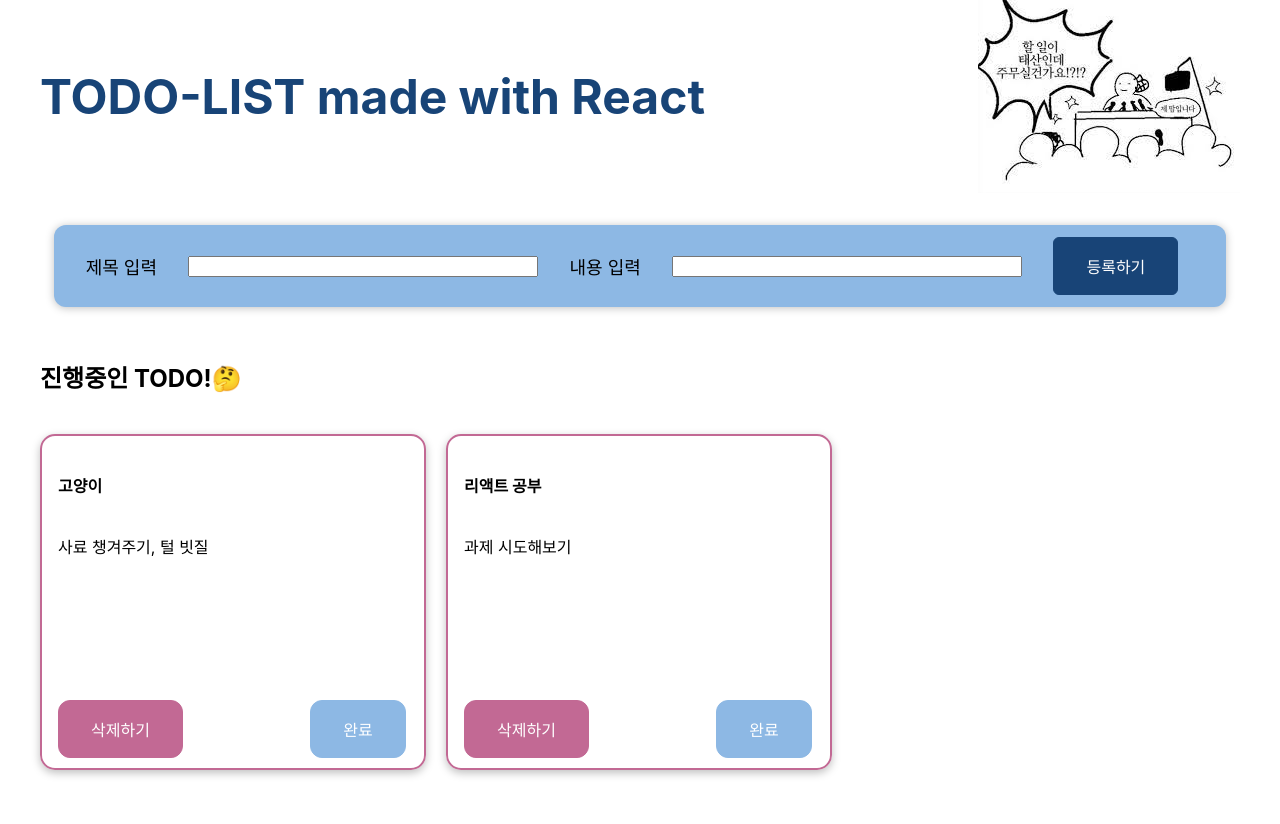
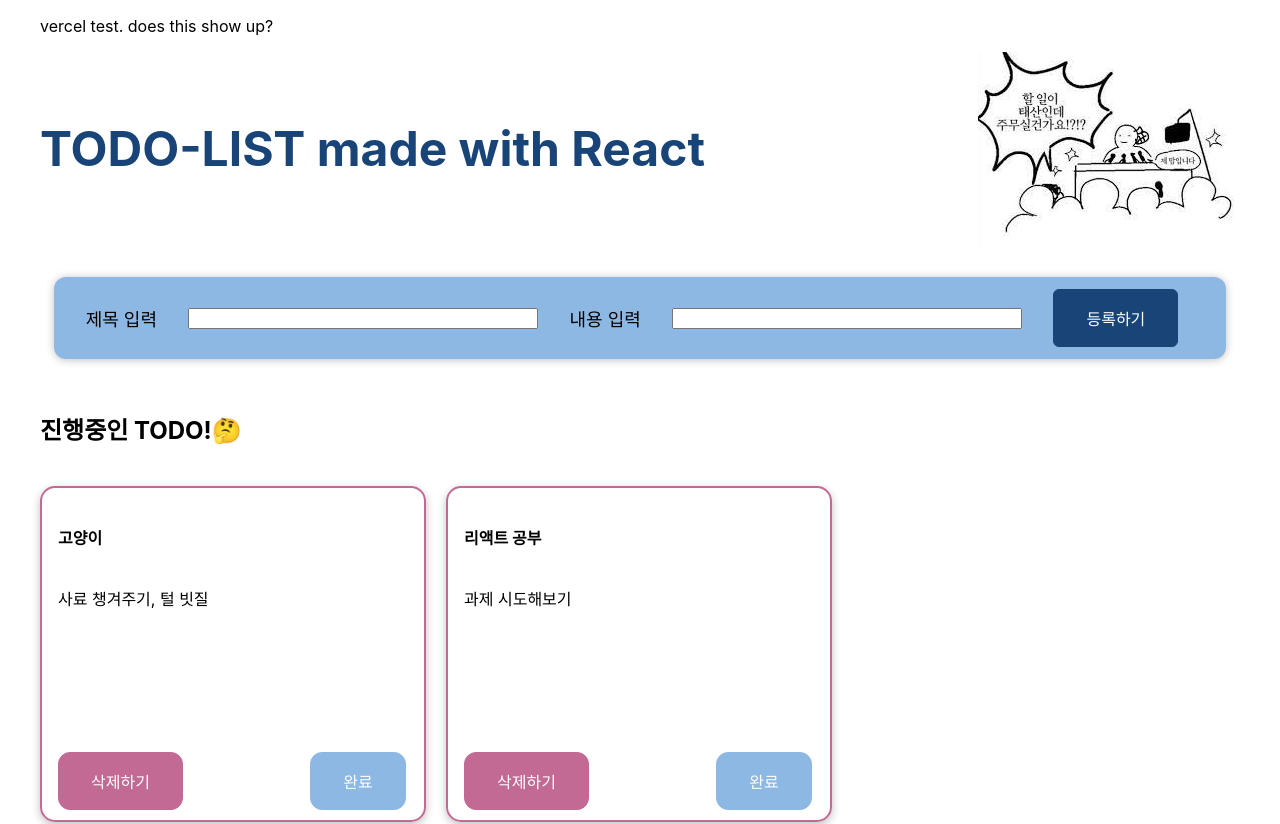
Before and after one commit to Laejun-Kim/react-mytodo-list, a React (Create React App) app: page / in a window 1280 px wide. Shown: the top 824 px of the page. Built offline with nearby package versions, Linux system fonts and the light colour scheme.

Commit message:
vercel test

```diff
--- a/src/App.jsx
+++ b/src/App.jsx
@@ -23,6 +23,7 @@ function App() {
 
   return (
     <div className="App">
+      <p>vercel test. does this show up?</p>
       <Header />
       <Input toDos={toDos} setToDos={setToDos} />
       <Main toDos={toDos} setToDos={setToDos} />
```
